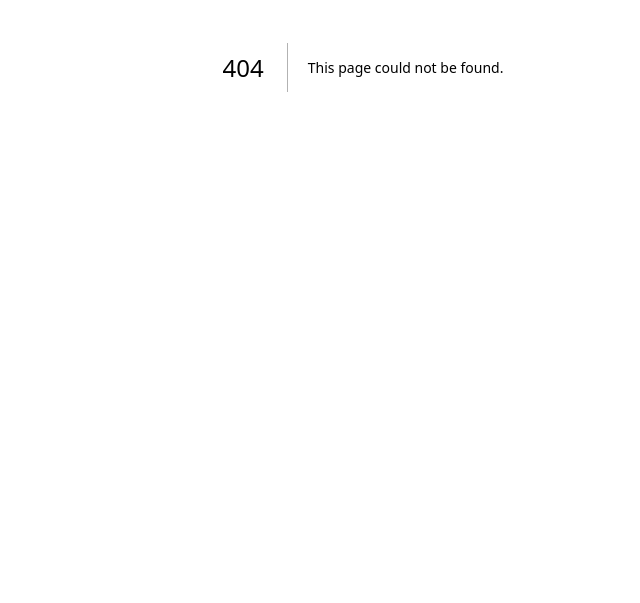
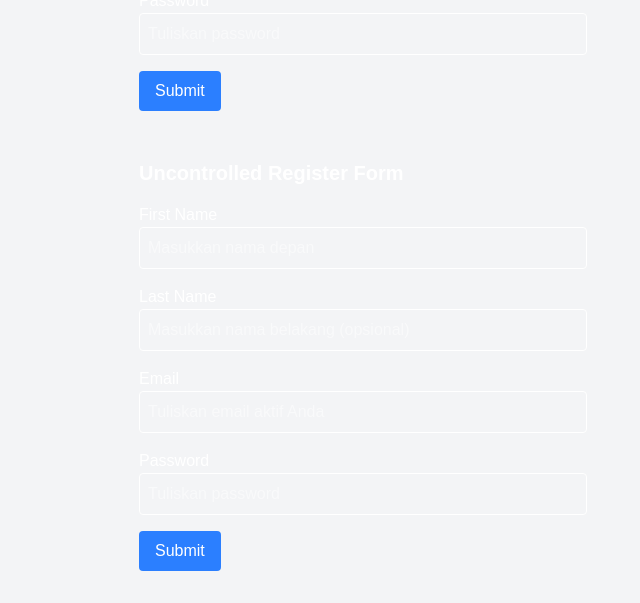
Before and after one commit to fitriyanianisa18/frontend-batch-4, a Next.js app: page /form in a window 1280 px wide. Before the commit this address had no page. Shown: the part 333-936 px from the top of the page, without its empty margins (277-917 px from the left). Before the commit the page ends 800 px from the top, so only its background shows below. Built offline with nearby package versions, Linux system fonts and the light colour scheme.

Commit message:
Controlled and uncontrolled form

```diff
--- /dev/null
+++ b/src/app/form/page.jsx
@@ -0,0 +1,11 @@
+import ControlledForm from '@/components/formComponents/ControlledForm'
+import UncontrolledForm from '@/components/formComponents/UncontrolledForm'
+
+export default function FormPage() {
+    return(
+        <main className='p-8 space-y-12 bg-gray-100 min-h-screen'>
+            <ControlledForm/>
+            <UncontrolledForm/>
+        </main>
+    )
+}
--- /dev/null
+++ b/src/components/formComponents/ControlledForm.jsx
@@ -0,0 +1,53 @@
+"use client"
+
+import {useState} from 'react'
+
+export default function ControlledForm() {
+    // variabel useState dalam bentuk array
+    const [formData, setFormData] = useState({
+        firstName: "",
+        lastName: "",
+        email: "",
+        password: ""
+    })
+
+    const handleChange = (e) => {  //u mengnangkap perubahan di form kita
+        const {name, value} = e.target
+        console.log("name: ", name, "value: ", value)
+        setFormData(prev => ({...prev, [name]: value}))
+    }
+
+    const handleSubmit = (e) => {
+        e.preventDefault()
+
+        console.info("Proses validasi")
+
+        console.info("Controlled Form Submitted: ", formData)
+        setFormData({
+            firstName: "",
+            lastName: "",
+            email: "",
+            password: ""
+        })
+    }
+
+    return (
+        <form onSubmit={handleSubmit} className='space-y-4 max-w-md mx-auto'>
+            <h2 className='text-xl font-bold'>Controlled Register Form</h2>
+
+            <label>First Name</label>
+            <input name="firstName" value={formData.firstName}  onChange={handleChange} className='w-full p-2 border rounded' placeholder='Masukkan nama depan'/>
+
+            <label>Last Name</label>
+            <input name="lastName" value={formData.lastName}  onChange={handleChange} className='w-full p-2 border rounded' placeholder='Masukkan nama belakang (opsional)'/>
+
+            <label>Email</label>
+            <input type="email" name="email" value={formData.email}  onChange={handleChange} className='w-full p-2 border rounded' placeholder='Tuliskan email aktif Anda'/>
+
+            <label>Password</label>
+            <input type="password" name="password" value={formData.password}  onChange={handleChange} className='w-full p-2 border rounded' placeholder='Tuliskan password'/>
+
+            <button type="submit" className='bg-blue-500 text-white px-4 py-2 rounded'>Submit</button>
+        </form>
+    )
+}
--- /dev/null
+++ b/src/components/formComponents/UncontrolledForm.jsx
@@ -0,0 +1,48 @@
+"use client"
+
+import {useRef} from 'react'
+
+export default function UncontrolledForm() {
+    const firstNameRef = useRef()
+    const lastNameRef = useRef()
+    const emailRef = useRef()
+    const passwordRef = useRef()
+    console.log(firstNameRef)
+
+    const handleSubmit = (e) => {
+        e.preventDefault()
+
+        const data = {
+            firstName: firstNameRef.current.value,
+            lastName: lastNameRef.current.value,
+            email: emailRef.current.value,
+            passwprd: passwordRef.current.value
+        }
+
+        console.info("Uncontrolled form submitted", data)
+            firstNameRef.current.value = ""
+            lastNameRef.current.value = ""
+            emailRef.current.value = ""
+            passwordRef.current.value = ""
+    }
+
+    return (
+        <form onSubmit={handleSubmit} className='space-y-4 max-w-md mx-auto'>
+            <h2 className='text-xl font-bold'>Uncontrolled Register Form</h2>
+
+            <label>First Name</label>
+            <input ref={firstNameRef} className='w-full p-2 border rounded' placeholder='Masukkan nama depan'/>
+
+            <label>Last Name</label>
+            <input ref={lastNameRef} className='w-full p-2 border rounded' placeholder='Masukkan nama belakang (opsional)'/>
+
+            <label>Email</label>
+            <input ref={emailRef} type="email" className='w-full p-2 border rounded' placeholder='Tuliskan email aktif Anda'/>
+
+            <label>Password</label>
+            <input ref={passwordRef} type="password" className='w-full p-2 border rounded' placeholder='Tuliskan password'/>
+
+            <button type="submit" className='bg-blue-500 text-white px-4 py-2 rounded'>Submit</button>
+        </form>
+    )
+}
```
